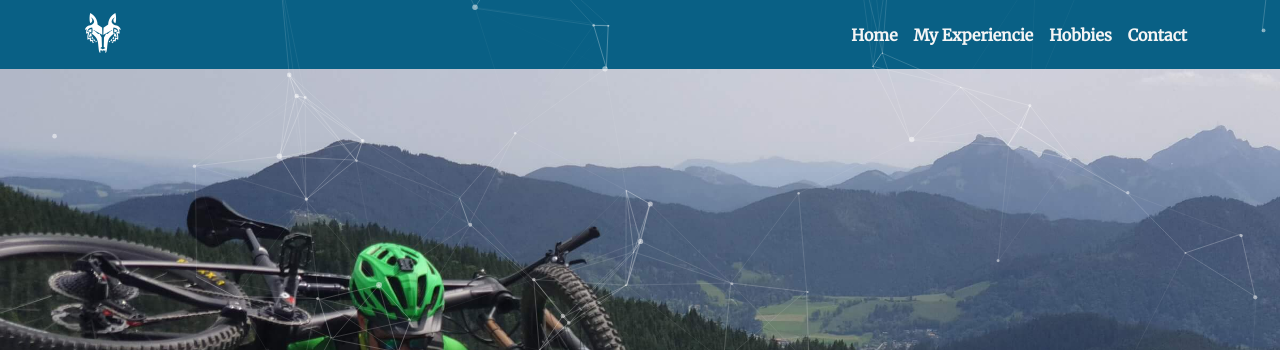
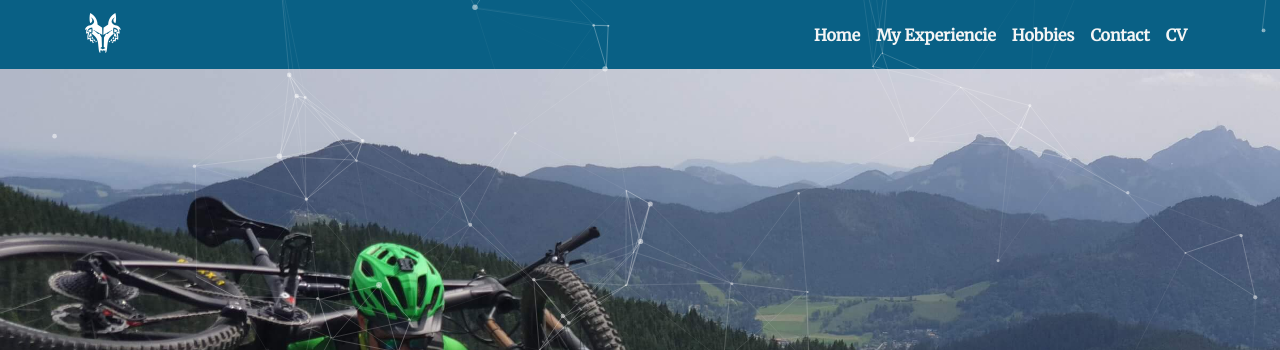
Before and after one commit to wl4dig3/MiPortafolio, a plain HTML site: page index.html in a window 1280 px wide. Shown: the top 350 px of the page. Drawn offline with nearby package versions, Linux system fonts and the light colour scheme; a script that the page names is missing.

Commit message:
agregando link del cv

```diff
--- a/index.html
+++ b/index.html
@@ -54,6 +54,9 @@
           <li class="nav-item">
             <a class="nav-link" href="#contacto">Contact</a>
           </li>
+          <li class="nav-item">
+            <a class="nav-link" href="https://drive.google.com/file/d/1pSZ7wgTR8cg9UoyepNIeZp7IRG3Yzrai/view?usp=sharing" target="_blank">CV</a>
+          </li>
         </ul>
       </div>
     </div>
@@ -70,35 +73,7 @@
     <h2 class="subtitulo font-weight-bold my-4"><span> About me</span></h2>
     <p class="my-4 about-text">Hello, I am a frontend developer who loves to implement new designs and tecnologies</p>
 
-    <!-- <div class="row">
-      <div class="col-md-3">
-        <i class="fab fa-html5 fa-3x my-3"></i>
-        <h3 class="my-3">HTML5</h3>
-        <p class="my-3">Lorem ipsum dolor sit amet, consectetur adipisicing elit, sed do eiusmod tempor incididunt ut
-          labore et dolore magna aliqua. Ut enim ad minim veniam, quis nostrud exercitation ullamco laboris nisi ut
-          aliquip ex ea commodo consequat.</p>
-      </div>
-      <div class="col-md-3">
-        <i class="fab fa-css3 fa-3x my-3"></i>
-        <h3 class="my-3">CSS 3</h3>
-        <p class="my-3">Lorem ipsum dolor sit amet, consectetur adipisicing elit, sed do eiusmod tempor incididunt ut
-          labore et dolore magna aliqua. Ut enim ad minim veniam, quis nostrud exercitation ullamco laboris nisi ut
-          aliquip ex ea commodo consequat.</p>
-      </div>
-      <div class="col-md-3">
-        <i class="fab fa-js-square fa-3x my-3"></i>
-        <h3 class="my-3">JavaScript</h3>
-        <p class="my-3">Lorem ipsum dolor sit amet, consectetur adipisicing elit, sed do eiusmod tempor incididunt ut
-          labore et dolore magna aliqua. Ut enim ad minim veniam, quis nostrud exercitation ullamco laboris nisi ut
-          aliquip ex ea commodo consequat.</p>
-      </div>
-      <div class="col-md-3">
-        <i class="fab fa-vuejs fa-3x my-3"></i>
-        <h3 class="my-3">FrameWorks</h3>
-        <p class="my-3">Lorem ipsum dolor sit amet, consectetur adipisicing elit, sed do eiusmod tempor incididunt ut
-          labore et dolore magna aliqua. Ut enim ad minim veniam, quis nostrud exercitation ullamco laboris nisi ut
-          aliquip ex ea commodo consequat.</p>
-      </div>
+
     </div> -->
   </section>
   <!-- Carousel -->
@@ -224,7 +199,7 @@
         <div class="container">
           <div class="col-12">
             <h4 class="text-center text-white py-5">Would you like to contact me ? Just complete the following form and
-              I'll reply you soonest</h4>
+              I'll reply you soonest </h4>
           </div>
           <div class="typeform-widget" data-url="https://wladige.typeform.com/to/ybmTrS"
             style="width: 100%; height: 500px;"></div>
```
